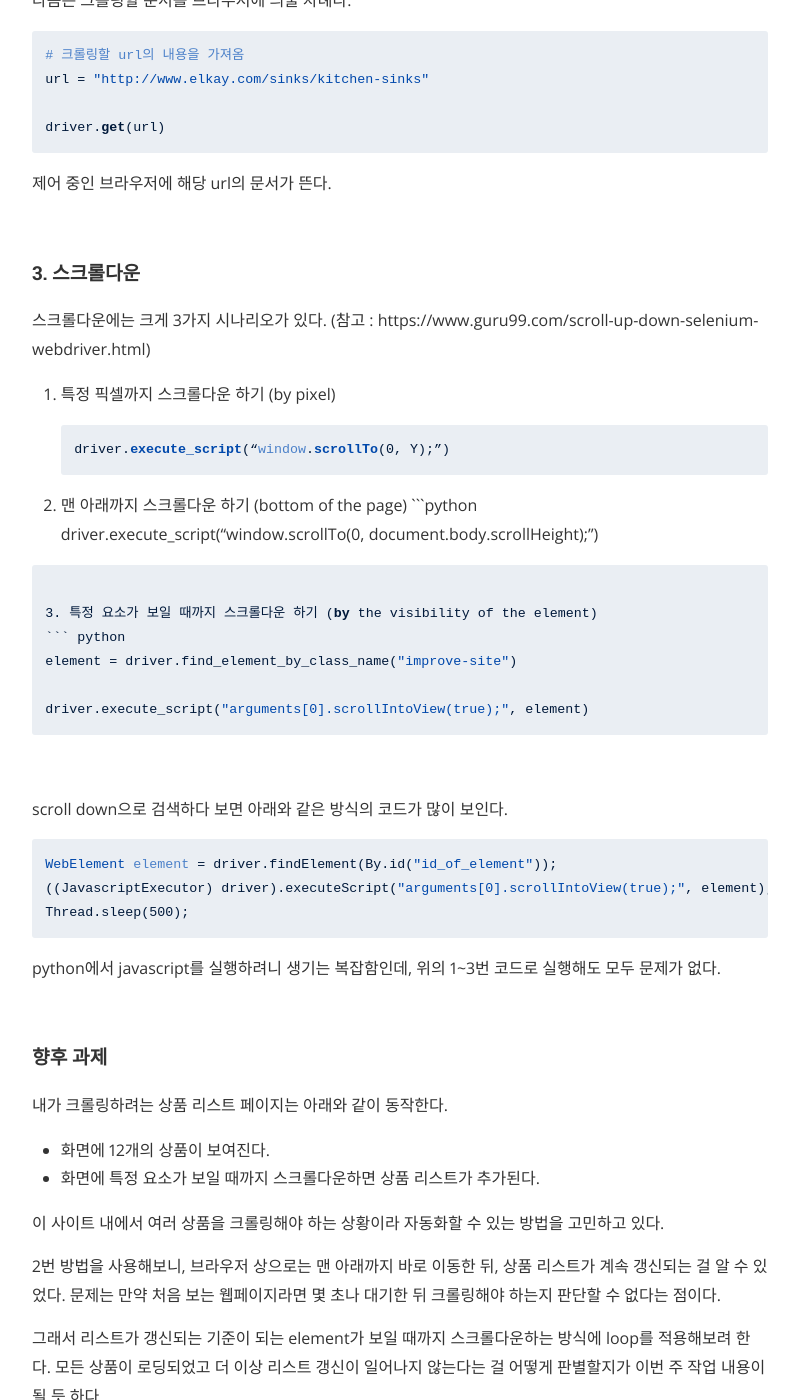
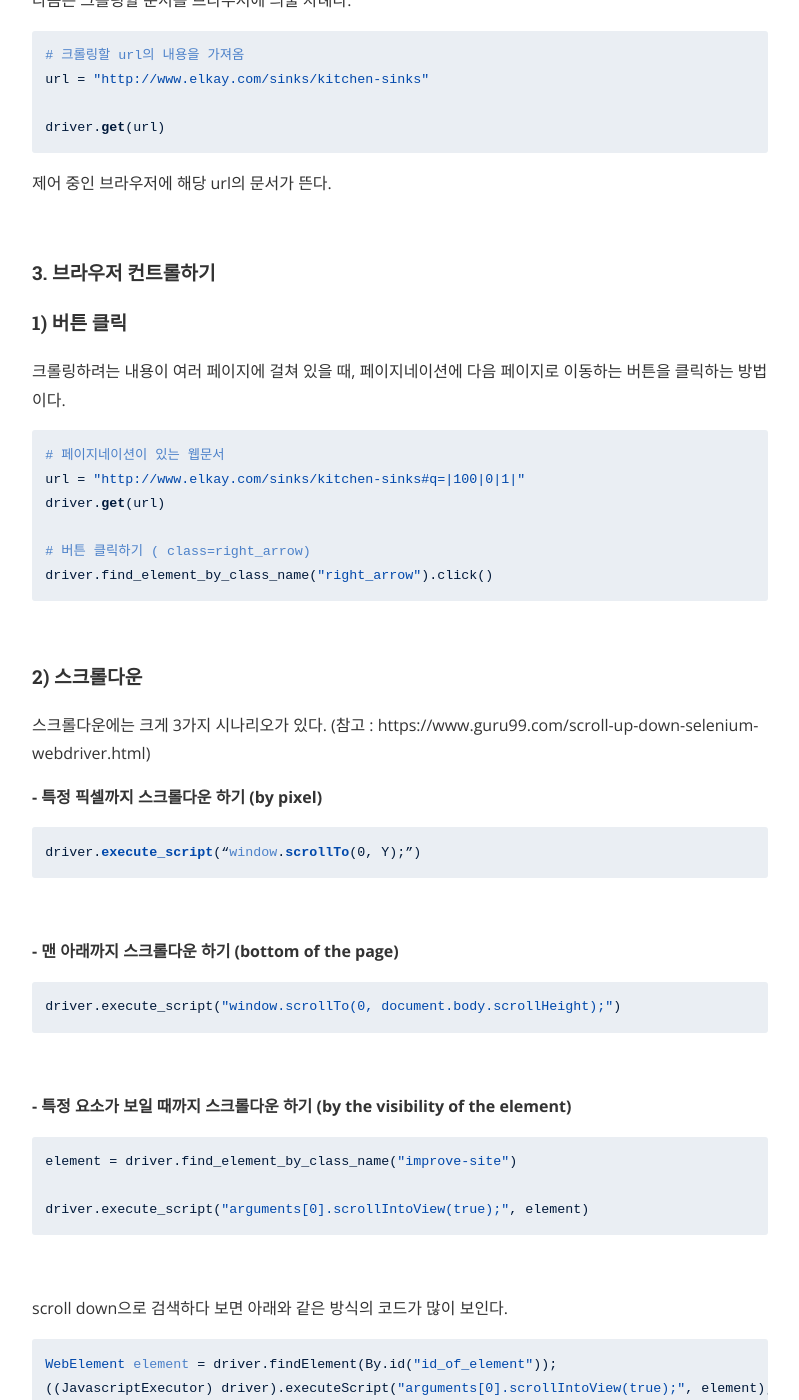
Before and after one commit to JessyMin/jessymin.github.io, a Jekyll site: the page built from _posts/2019-03-10-python-selenium-control.md, in a window 1280 px wide and 1400 px high, scrolled down 1707 px. Shown: the whole window, without its empty margins (240-1039 px from the left). Built offline with Jekyll 4.4.1, drawn with Linux system fonts in a browser that asks for light colours; nearby versions of some CDN libraries; some of the changed text lies outside the part shown.

Commit message:
[add] 버튼 클릭하기

````diff
--- a/_posts/2019-03-10-python-selenium-control.md
+++ b/_posts/2019-03-10-python-selenium-control.md
@@ -72,24 +72,43 @@ driver.get(url)
 
 <br>
 
+#### 3. 브라우저 컨트롤하기
 
-#### 3. 스크롤다운
+#### 1) 버튼 클릭
+크롤링하려는 내용이 여러 페이지에 걸쳐 있을 때, 페이지네이션에 다음 페이지로 이동하는 버튼을 클릭하는 방법이다.
+
+```python
+# 페이지네이션이 있는 웹문서
+url = "http://www.elkay.com/sinks/kitchen-sinks#q=|100|0|1|"
+driver.get(url)
+
+# 버튼 클릭하기 ( class=right_arrow)
+driver.find_element_by_class_name("right_arrow").click()
+```
+
+<br>
+
+
+#### 2) 스크롤다운
 
 스크롤다운에는 크게 3가지 시나리오가 있다.
 (참고 : https://www.guru99.com/scroll-up-down-selenium-webdriver.html)
 
-1. 특정 픽셀까지 스크롤다운 하기 (by pixel)
+**- 특정 픽셀까지 스크롤다운 하기 (by pixel)**
 ``` python
 driver.execute_script(“window.scrollTo(0, Y);”)
 ```
+<br>
 
-2. 맨 아래까지 스크롤다운 하기 (bottom of the page)
+**- 맨 아래까지 스크롤다운 하기 (bottom of the page)**
+
 ```python
 driver.execute_script("window.scrollTo(0, document.body.scrollHeight);")
+```
+<br>
 
-```
+**- 특정 요소가 보일 때까지 스크롤다운 하기 (by the visibility of the element)**
 
-3. 특정 요소가 보일 때까지 스크롤다운 하기 (by the visibility of the element)
 ``` python
 element = driver.find_element_by_class_name("improve-site")
 
@@ -104,7 +123,7 @@ WebElement element = driver.findElement(By.id("id_of_element"));
 ((JavascriptExecutor) driver).executeScript("arguments[0].scrollIntoView(true);", element);
 Thread.sleep(500);
 ```
-python에서 javascript를 실행하려니 생기는 복잡함인데, 위의 1~3번 코드로 실행해도 모두 문제가 없다.
+python에서 javascript를 실행하려니 생기는 복잡함인데, 위의 코드로 실행해도 모두 문제가 없다.
 
 <br>
 
@@ -118,7 +137,7 @@ python에서 javascript를 실행하려니 생기는 복잡함인데, 위의 1~3
 
 이 사이트 내에서 여러 상품을 크롤링해야 하는 상황이라 자동화할 수 있는 방법을 고민하고 있다.
 
-2번 방법을 사용해보니, 브라우저 상으로는 맨 아래까지 바로 이동한 뒤, 상품 리스트가 계속 갱신되는 걸 알 수 있었다. 문제는 만약 처음 보는 웹페이지라면 몇 초나 대기한 뒤 크롤링해야 하는지 판단할 수 없다는 점이다.
+페이지 맨 아래까지 스크롤다운하는 두 번째 방법을 사용하면, 브라우저 상으로는 맨 아래까지 바로 이동한 뒤 상품 리스트가 자동으로 계속 갱신된다. 문제는 만약 처음 보는 웹페이지라면 몇 초나 대기한 뒤 크롤링해야 하는지 판단할 수 없다는 점이다.
 
 그래서 리스트가 갱신되는 기준이 되는 element가 보일 때까지 스크롤다운하는 방식에 loop를 적용해보려 한다. 모든 상품이 로딩되었고 더 이상 리스트 갱신이 일어나지 않는다는 걸 어떻게 판별할지가 이번 주 작업 내용이 될 듯 하다.
 
````
